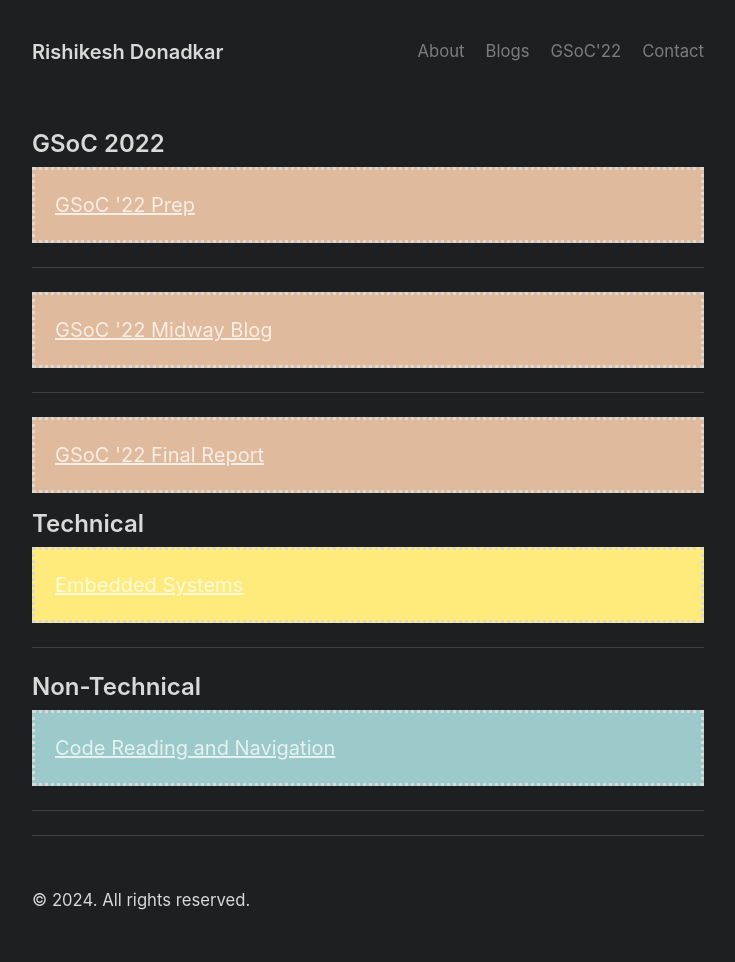
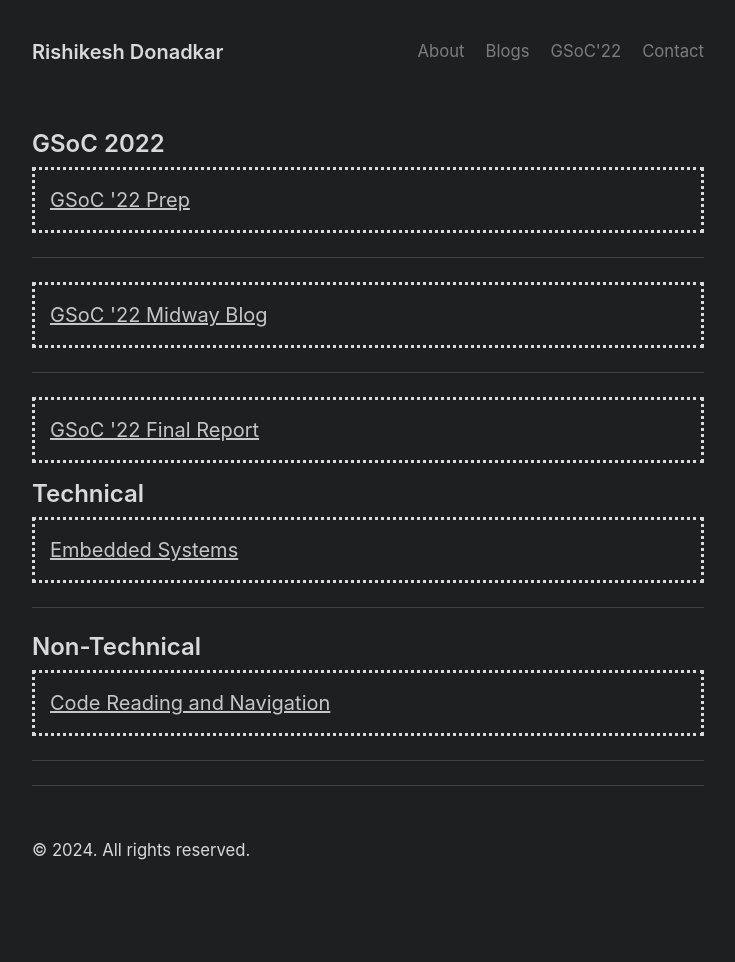
Before and after one commit to RISHI27-dot/rishi27-dot.github.io, a Jekyll site: the page built from blog.md, in a window 1280 px wide. Shown: the whole page, without its empty margins (272-1007 px from the left). Built offline with Jekyll 4.4.1, drawn with Linux system fonts in a browser that asks for light colours; after the commit the page ends 912 px from its top, so only the background shows below that.

Commit message:
Change padding and color in blogs

```diff
--- a/blog.md
+++ b/blog.md
@@ -2,29 +2,29 @@
 layout: default
 ---
 ## GSoC 2022
-<div style="background-color:#e0ba9d;padding:20px;border-style: dotted">
+<div style="background-color:#fffff;padding:15px;border-style: dotted">
 	<a href="/gsoc/selection_prep">GSoC '22 Prep</a>
 </div>
 <hr>
-<div style="background-color:#e0ba9d;padding:20px;border-style: dotted">
+<div style="background-color:#fffff;padding:15px;border-style: dotted">
 	<a href="/midway_blog/home">GSoC '22 Midway Blog</a>
 </div>
 <hr>
-<div style="background-color:#e0ba9d;padding:20px;border-style: dotted">
+<div style="background-color:#fffff;padding:15px;border-style: dotted">
 	<a href="/final_report/home">GSoC '22 Final Report</a>
 </div>
 
 ## Technical
 
-<div style="background-color:#ffeb7c;padding:20px;border-style: dotted">
+<div style="background-color:#fffff;padding:15px;border-style: dotted">
 	<a href="/blogs/technical/embedded_systems.md">Embedded Systems</a>
 </div>
 <hr>
 
 ## Non-Technical
 
-<div style="background-color:#9cc9ca
-;padding:20px;border-style: dotted">
+<div style="background-color:#fffff
+;padding:15px;border-style: dotted">
 	<a href="/blogs/non-technical/code_navigation_and_reading.md">Code Reading and Navigation</a>
 </div>
 <hr>
```
